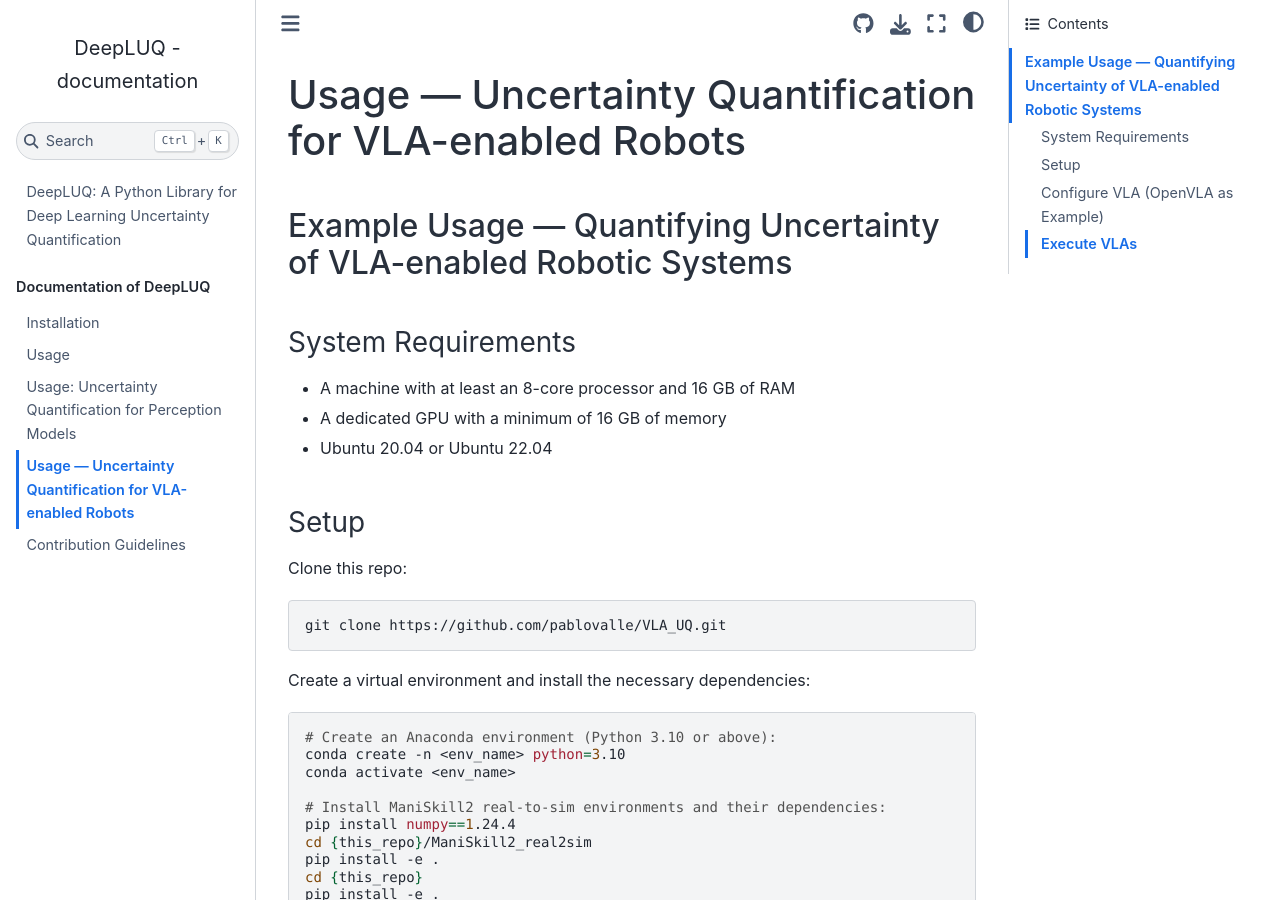
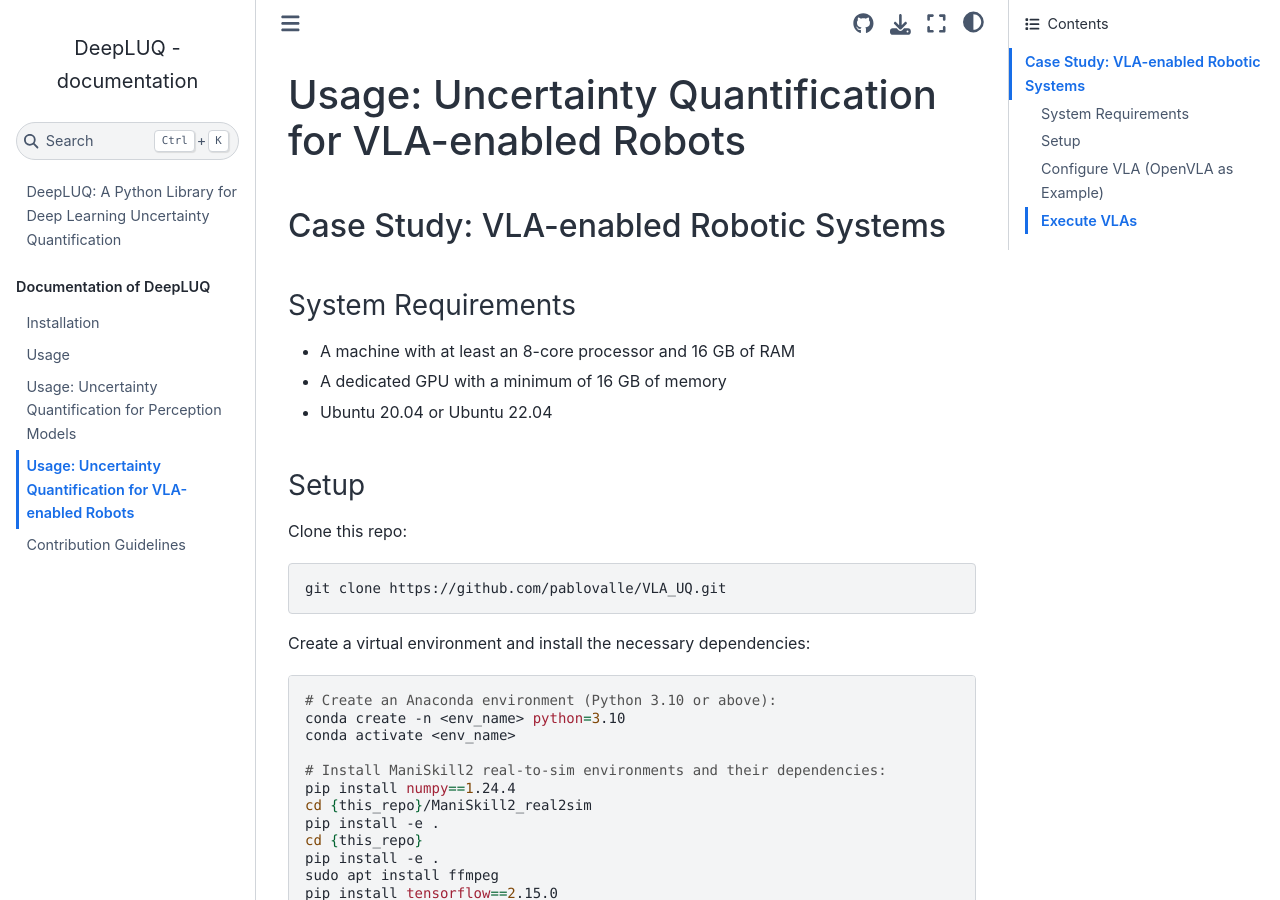
Before and after one commit to INTO-CPS-Association/DeepLUQ, a Jupyter Book: the page built from docs/uq4vla.md, in a window 1280 px wide and 900 px high. Built offline with Jupyter Book 1.0.4 settings and Sphinx 7.4.7 and the Sphinx Book theme 1.1.4, drawn with Linux system fonts in a browser that asks for light colours; pages that are not in the unit, such as notebooks, are missing from menus.

Commit message:
update uq4vla

```diff
--- a/docs/uq4vla.md
+++ b/docs/uq4vla.md
@@ -1,6 +1,6 @@
-# Usage — Uncertainty Quantification for VLA-enabled Robots
+# Usage: Uncertainty Quantification for VLA-enabled Robots
 
-## Example Usage — Quantifying Uncertainty of VLA-enabled Robotic Systems
+## Case Study: VLA-enabled Robotic Systems
 
 ### System Requirements
 
```
